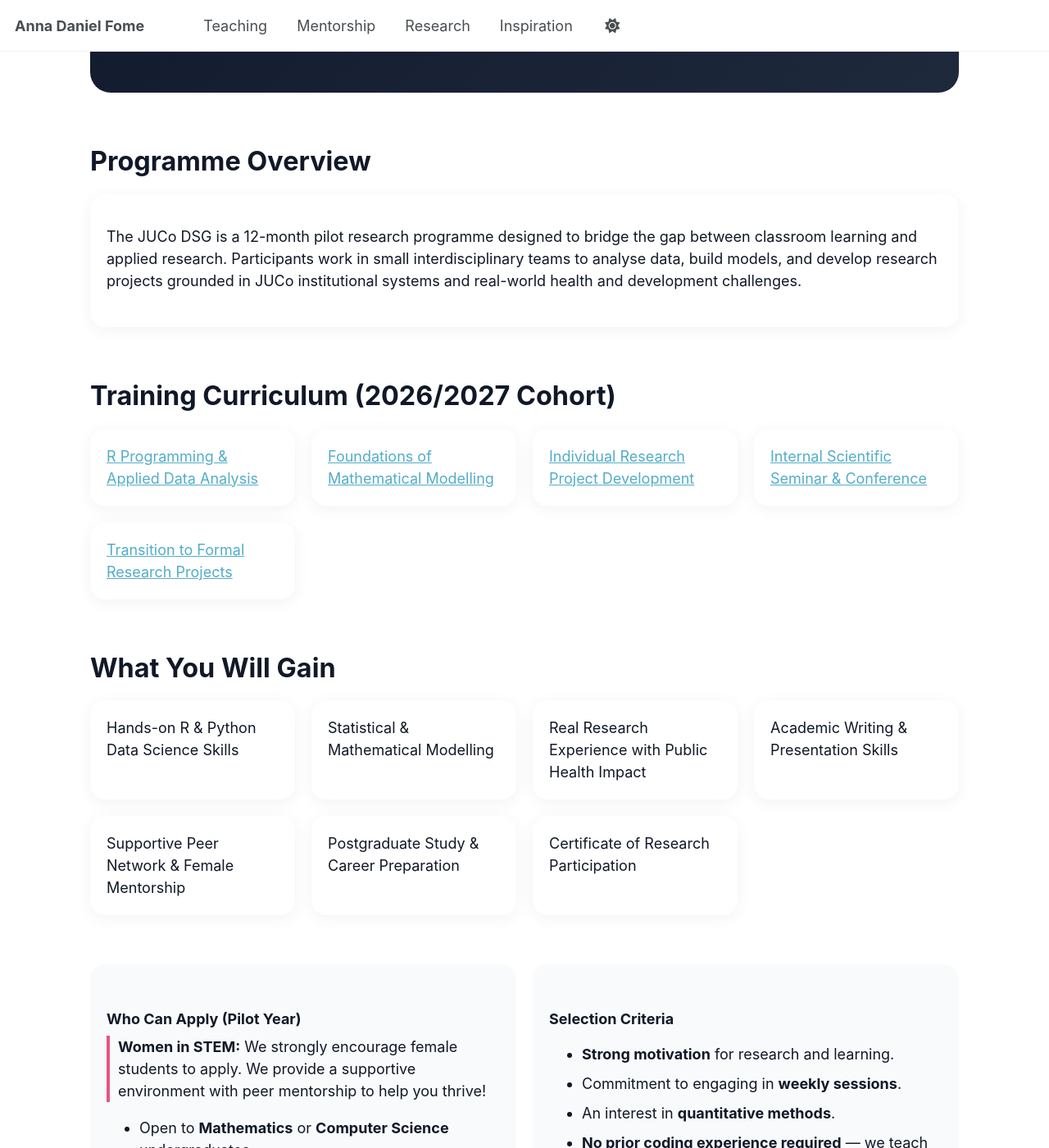
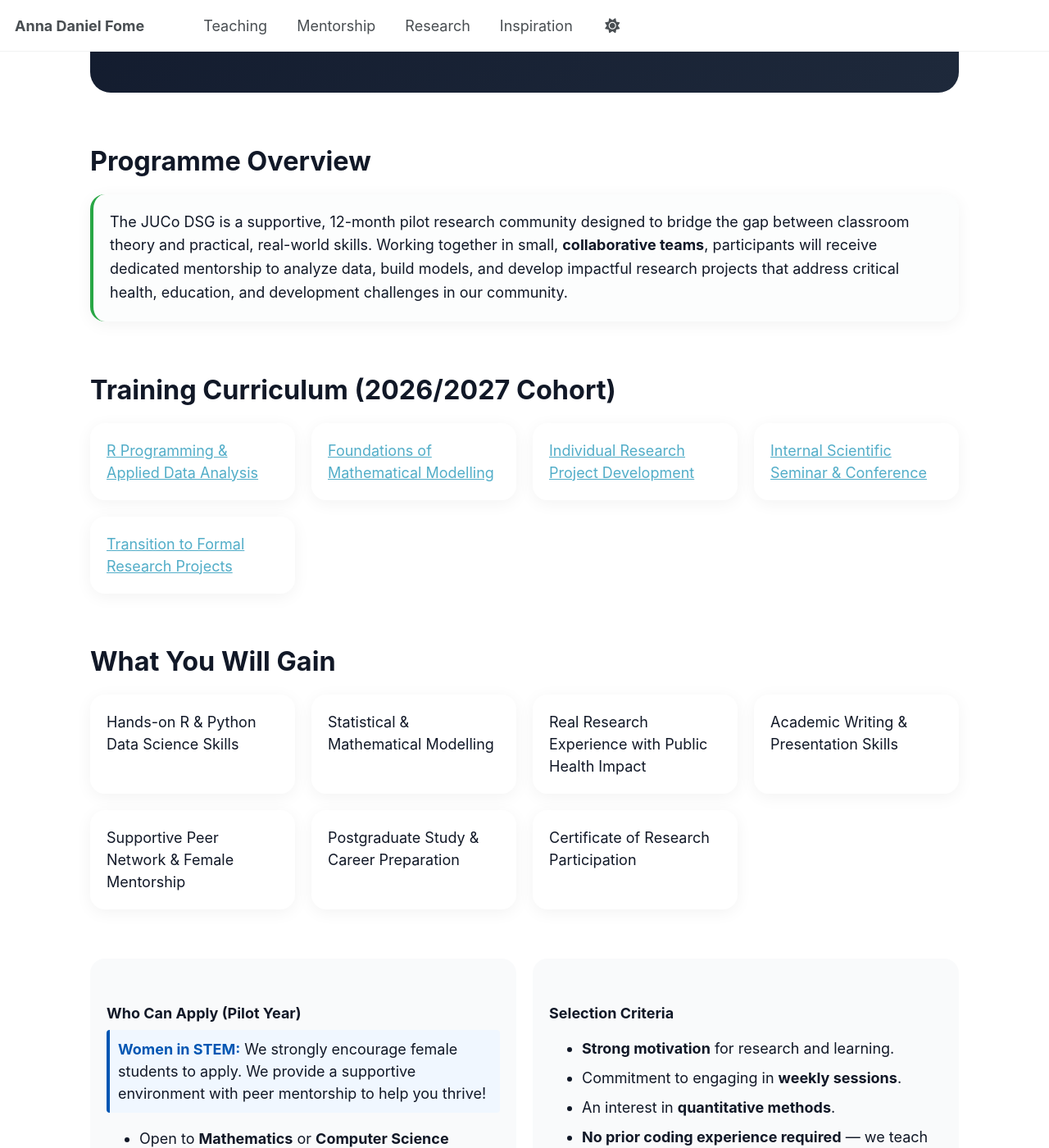
Before and after one commit to FomeA/FomeA.github.io, a Jekyll site: the page built from _pages/datascience.html, in a window 1280 px wide and 1400 px high, scrolled down 502 px. Shown: the whole window at 82% size. Built offline with Jekyll 4.4.1, drawn with Linux system fonts in a browser that asks for light colours; a script bundle is joined from its source files by our own code; library files that are not in the unit come from our copies; some of the changed text lies outside the part shown.

Commit message:
Update datascience.html

```diff
--- a/_pages/datascience.html
+++ b/_pages/datascience.html
@@ -38,6 +38,22 @@ author_profile: false
 <section class="section">
   <h2>Programme Overview</h2>
 
+  <div class="card" style="border-left: 4px solid #28a745; background-color: #fcfdfd; padding: 20px;">
+    <p style="line-height: 1.6; margin: 0;">
+      The JUCo DSG is a supportive, 12-month pilot research community designed to bridge the gap
+      between classroom theory and practical, real-world skills. Working together in small,
+      <strong>collaborative teams</strong>, participants will receive dedicated mentorship to analyze data,
+      build models, and develop impactful research projects that address critical health, education,
+      and development challenges in our community.
+    </p>
+  </div>
+</section>
+
+
+<!--
+  <section class="section">
+  <h2>Programme Overview</h2>
+
   <div class="card">
     <p>
       The JUCo DSG is a 12-month pilot research programme designed to bridge the gap
@@ -47,7 +63,7 @@ author_profile: false
       development challenges.
     </p>
   </div>
-</section>
+</section> -->
 
 
 <!-- ================= RESEARCH STRANDS ================= -->
@@ -159,8 +175,8 @@ author_profile: false
     <h3>Who Can Apply (Pilot Year)</h3>
 
     <!-- High-priority encouragement banner placed right at the top -->
-    <div class="highlight-banner" style="margin-bottom: 15px; border-left: 4px solid #e75480; padding-left: 10px;">
-        <strong>Women in STEM:</strong> We strongly encourage female students to apply. We provide a supportive environment with peer mentorship to help you thrive!
+    <div class="highlight-banner" style="margin-bottom: 15px; border-left: 4px solid #0056b3; background-color: #f0f7ff; padding: 10px; border-radius: 4px;">
+        <strong style="color: #0056b3;">Women in STEM:</strong> We strongly encourage female students to apply. We provide a supportive environment with peer mentorship to help you thrive!
     </div>
 
     <ul>
@@ -180,13 +196,16 @@ author_profile: false
       <li><strong>No prior coding experience required</strong> — we teach you from scratch!</li>
     </ul>
 
-    <!-- Reassuring closing statement to boost application confidence -->
-    <p class="growth-mindset" style="margin-top: 15px; font-size: 0.9em; opacity: 0.85;">
-        <em>*If you are passionate about research but feel you don't meet every criterion, we still highly encourage you to apply!</em>
-    </p>
+    <!-- Highlighted Growth Mindset Statement -->
+    <div class="growth-mindset-alert" style="margin-top: 20px; background-color: #fff9e6; border-left: 4px solid #ffc107; padding: 12px; border-radius: 4px;">
+        <p style="margin: 0; font-size: 0.9em; color: #664d03; line-height: 1.4;">
+            <strong>Growth Mindset:</strong> If you are passionate about research but feel you don't meet every criterion, we still highly encourage you to apply!
+        </p>
+    </div>
   </div>
 
 </section>
+
 
 
 
```
